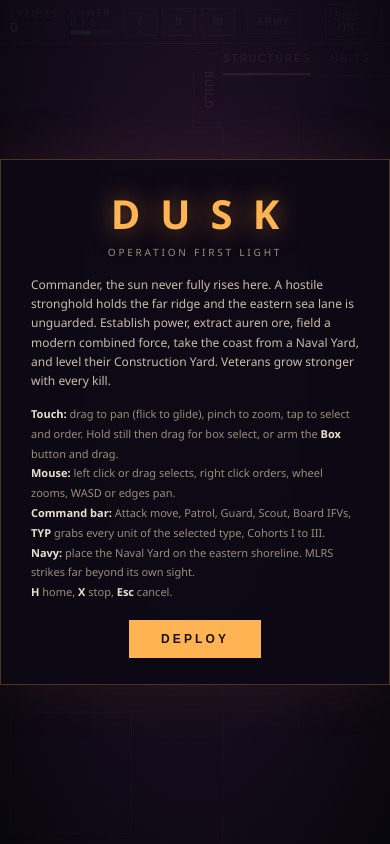
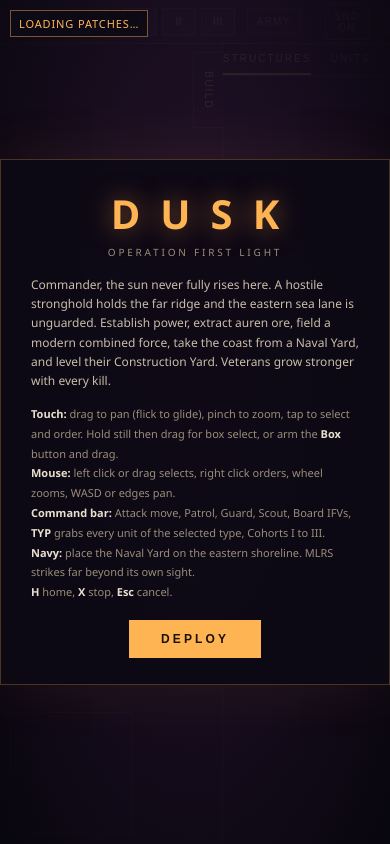
Before and after one commit to Dasboab/dusk, a plain HTML site: page index.html in a window 390 px wide. Drawn offline with nearby package versions, Linux system fonts and the light colour scheme; animation ran at ten frames a second.

Commit message:
Use sequential native loader for mobile patches

```diff
--- a/index.html
+++ b/index.html
@@ -9,37 +9,68 @@
   <title>DUSK v0.4</title>
   <style>
     html,body{margin:0;height:100%;background:#0d0a16;color:#e9dfcf;font-family:system-ui,-apple-system,sans-serif;overflow:hidden;touch-action:manipulation}
-    #fallback{position:fixed;inset:0;display:grid;place-items:center;text-align:center;padding:24px;z-index:1}
+    #boot{position:fixed;inset:0;display:grid;place-items:center;text-align:center;padding:24px;z-index:9999;background:#0d0a16}
     a{color:#ffb454;font-weight:700}
+    .err{color:#ff5148;max-width:620px;white-space:pre-wrap;text-align:left}
   </style>
 </head>
 <body>
-  <div id="fallback">
-    <main>
-      <h1>DUSK</h1>
-      <p>Loading v0.4 native mobile build…</p>
-      <p><a href="./dusk_index_fixed.html">Open unpatched fallback</a></p>
-    </main>
-  </div>
+  <div id="boot"><main><h1>DUSK</h1><p>Loading v0.4 native mobile build…</p></main></div>
   <script>
     (async function(){
-      const fallback=document.getElementById('fallback');
+      const boot=document.getElementById('boot');
+      const cacheBust='b='+Date.now();
+      function fail(err){
+        console.error(err);
+        boot.style.display='grid';
+        boot.innerHTML='<main><h1>DUSK</h1><p class="err">Startup failed: '+String(err && err.message ? err.message : err).replace(/[<>&]/g,c=>({'<':'&lt;','>':'&gt;','&':'&amp;'}[c]))+'</p><p><a href="./dusk_index_fixed.html">Open unpatched fallback</a></p></main>';
+      }
+      function runScript({src, text, label}){
+        return new Promise((resolve,reject)=>{
+          const s=document.createElement('script');
+          if(src){
+            s.src=src;
+            s.onload=resolve;
+            s.onerror=()=>reject(new Error(label+' failed to load'));
+          }else{
+            s.textContent=text || '';
+            resolveSoon(s,resolve,reject,label);
+          }
+          document.body.appendChild(s);
+        });
+      }
+      function resolveSoon(s,resolve,reject,label){
+        try{setTimeout(resolve,0);}catch(e){reject(new Error(label+' failed: '+e.message));}
+      }
       try{
-        const html=await fetch('./dusk_index_fixed.html?base=4',{cache:'no-store'}).then(r=>{
+        const html=await fetch('./dusk_index_fixed.html?'+cacheBust,{cache:'no-store'}).then(r=>{
           if(!r.ok) throw new Error('Base game failed to load: '+r.status);
           return r.text();
         });
-        const patches = '\n<script src="./v02_patch.js?b=5"><\\/script>' +
-                        '\n<script src="./v03_patch.js?b=3"><\\/script>' +
-                        '\n<script src="./v04_patch.js?b=2"><\\/script>';
-        const patched = html.includes('</body>') ? html.replace('</body>', patches+'\n</body>') : html + patches;
-        document.open();
-        document.write(patched);
-        document.close();
-      }catch(err){
-        console.error(err);
-        fallback.innerHTML='<main><h1>DUSK</h1><p>Could not load patched build.</p><p><a href="./dusk_index_fixed.html">Open fallback</a></p></main>';
-      }
+        const doc=new DOMParser().parseFromString(html,'text/html');
+        const scripts=[...doc.querySelectorAll('script')].map((s,i)=>({
+          src:s.getAttribute('src'),
+          text:s.src?null:s.textContent,
+          label:s.id||s.getAttribute('src')||('base inline script '+i)
+        }));
+        doc.querySelectorAll('script').forEach(s=>s.remove());
+        document.head.innerHTML=doc.head.innerHTML;
+        document.body.innerHTML=doc.body.innerHTML;
+        // Add a boot badge before executing the game; it disappears behind the game once ready.
+        const badge=document.createElement('div');
+        badge.id='duskLoaderBadge';
+        badge.textContent='loading patches…';
+        badge.style.cssText='position:fixed;left:10px;top:10px;z-index:99999;background:rgba(13,10,22,.9);border:1px solid rgba(255,180,84,.45);color:#ffb454;padding:5px 8px;font:11px system-ui;letter-spacing:.08em;text-transform:uppercase';
+        document.body.appendChild(badge);
+        for(const spec of scripts){
+          await runScript(spec);
+        }
+        await runScript({src:'./v02_patch.js?'+cacheBust,label:'v0.2 patch'});
+        await runScript({src:'./v03_patch.js?'+cacheBust,label:'v0.3 patch'});
+        await runScript({src:'./v04_patch.js?'+cacheBust,label:'v0.4 patch'});
+        badge.textContent='v0.4 patches loaded';
+        setTimeout(()=>{if(badge&&badge.parentNode)badge.remove();},2500);
+      }catch(err){fail(err);}
     })();
   </script>
 </body>
```
